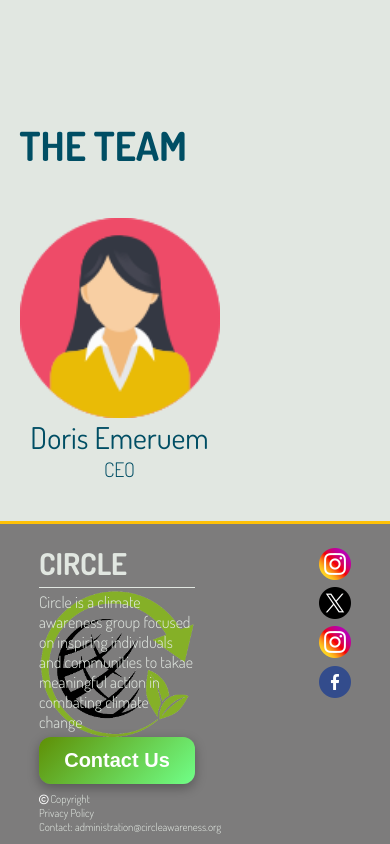
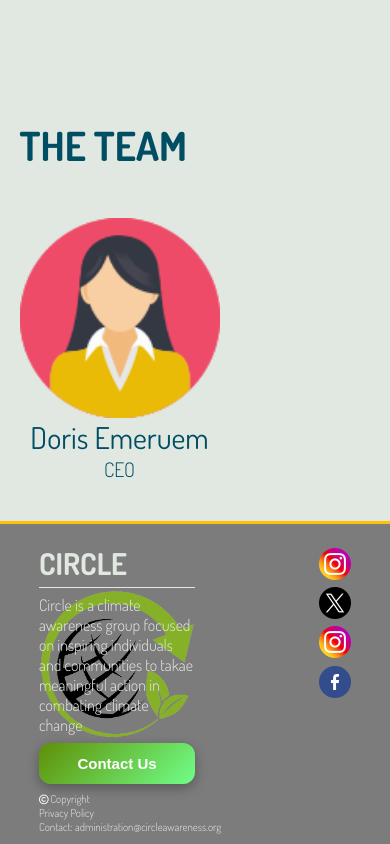
Before and after one commit to peterjeffter/circleaware, a plain HTML site: page about-us.html in a window 390 px wide. Shown: the part 1928-2772 px from the top of the page. Drawn offline with Linux system fonts and the light colour scheme.

Commit message:
Update aboutus.css

```diff
--- a/aboutus.css
+++ b/aboutus.css
@@ -238,4 +238,7 @@ footer{
    position: absolute;
    left: 40%;
    }
+     .contact-btn{
+    font-size: 15px;
+  }
 }
```
